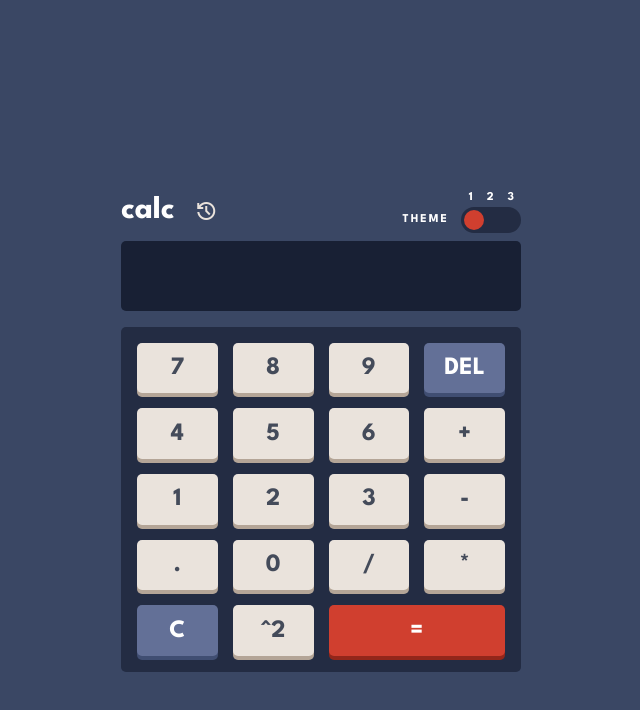
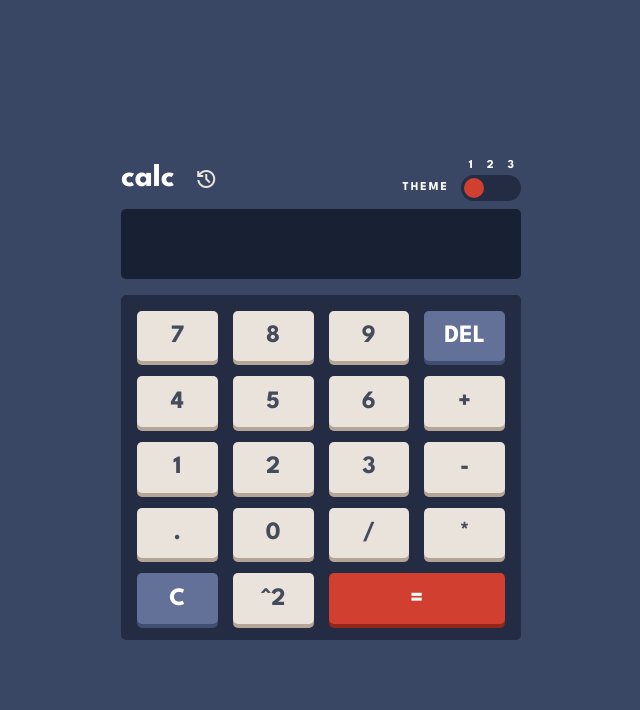
Before and after one commit to better5afe/Calculator-App, a React (Create React App) app: page / in a window 1280 px wide. Shown: the top 710 px of the page, without its empty margins (319-959 px from the left). Built offline with nearby package versions, Linux system fonts and the light colour scheme.

Commit message:
minor CSS adjustments

```diff
--- a/src/index.css
+++ b/src/index.css
@@ -36,6 +36,10 @@ button {
 }
 
 @media (min-width: 768px) {
+	body {
+		margin: 0;
+	}
+
 	.calc-box {
 		width: 70vw;
 		height: 60vh;
```
Also changed, not shown: package.json (+8 -2 lines), 1 other file (tests, documents, lock files or other folders).
